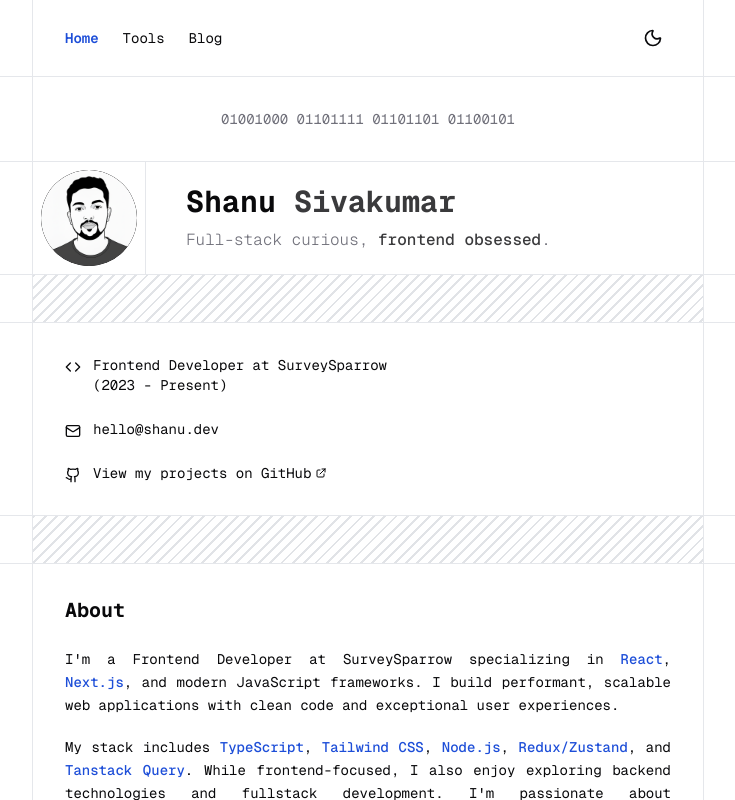
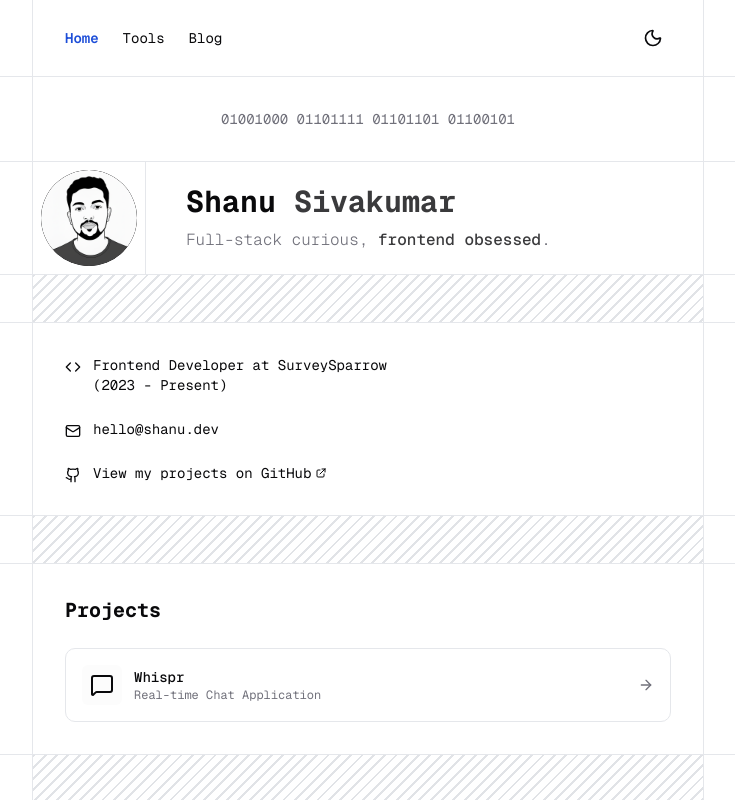
Before and after one commit to shanuflash/portfolio, a Next.js app: page / in a window 1280 px wide. Shown: the top 800 px of the page, without its empty margins (272-1007 px from the left). Built offline with nearby package versions, Linux system fonts and the light colour scheme.

Commit message:
feat: add projects section to homepage and update rewrites for dynamic base URL

```diff
--- a/next.config.mjs
+++ b/next.config.mjs
@@ -2,14 +2,19 @@
 
 const nextConfig = {
   async rewrites() {
+    const devDomain = process.env.NEXT_PUBLIC_WHISPR_DEV_DOMAIN;
+    const prodDomain = process.env.NEXT_PUBLIC_WHISPR_DEV_DOMAIN;
+    const isDev = process.env.NODE_ENV === 'development';
+    const baseUrl = isDev ? devDomain : prodDomain;
+
     return [
       {
         source: '/whispr',
-        destination: 'https://chat-whispr.vercel.app/whispr',
+        destination: `${baseUrl}/whispr`,
       },
       {
         source: '/whispr/:path*',
-        destination: 'https://chat-whispr.vercel.app/whispr/:path*',
+        destination: `${baseUrl}/whispr/:path*`,
       },
     ];
   },
--- a/src/app/page.js
+++ b/src/app/page.js
@@ -1,7 +1,8 @@
 import Navigation from '../components/navigation';
 import DiagonalDivider from '../components/diagonal-divider';
 import BinaryTitle from '../components/binary-title';
-import { socialLinks, infoItems } from '../data/portfolio';
+import ProductCard from '../components/product-card';
+import { socialLinks, infoItems, projects } from '../data/portfolio';
 import { getIcon } from '../components/icon-mapper';
 import Image from 'next/image';
 
@@ -69,6 +70,25 @@
         </div>
       </div>
       <DiagonalDivider />
+      <div id="projects" className="border-b soft-grid-border bg-background">
+        <div className="max-w-2xl border-x soft-grid-border mx-auto">
+          <div className="p-8">
+            <h2 className="text-xl font-bold text-foreground mb-6">Projects</h2>
+            <div className="grid grid-cols-1 gap-0 border soft-grid-border rounded-lg overflow-hidden">
+              {projects.map((project, index) => (
+                <ProductCard
+                  key={index}
+                  product={{
+                    ...project,
+                    gridPosition: index === projects.length - 1 ? '' : 'border-b soft-grid-border',
+                  }}
+                />
+              ))}
+            </div>
+          </div>
+        </div>
+      </div>
+      <DiagonalDivider />
       <div id="about" className="border-b soft-grid-border bg-background">
         <div className="max-w-2xl border-x soft-grid-border mx-auto">
           <div className="p-8">
--- a/src/components/icon-mapper.js
+++ b/src/components/icon-mapper.js
@@ -25,6 +25,7 @@
   User,
   Mail,
   Instagram,
+  MessageSquare,
 } from 'lucide-react';
 
 const iconMap = {
@@ -54,6 +55,7 @@
   Code,
   User,
   Mail,
+  MessageSquare,
 };
 
 export function getIcon(iconName, className = '') {
--- a/src/data/portfolio.js
+++ b/src/data/portfolio.js
@@ -275,6 +275,18 @@
   },
 ];
 
+export const projects = [
+  {
+    href: '/whispr',
+    icon: 'MessageSquare',
+    name: 'Whispr',
+    status: 'Live',
+    category: 'Real-time Chat Application',
+    description: 'Built with Next.js, TypeScript, and Ably Chat SDK featuring WebSocket messaging, typing indicators, and user presence tracking',
+    isExternal: true,
+  },
+];
+
 export const socialLinks = [
   {
     href: 'https://www.linkedin.com/in/shanuflash/',
```
